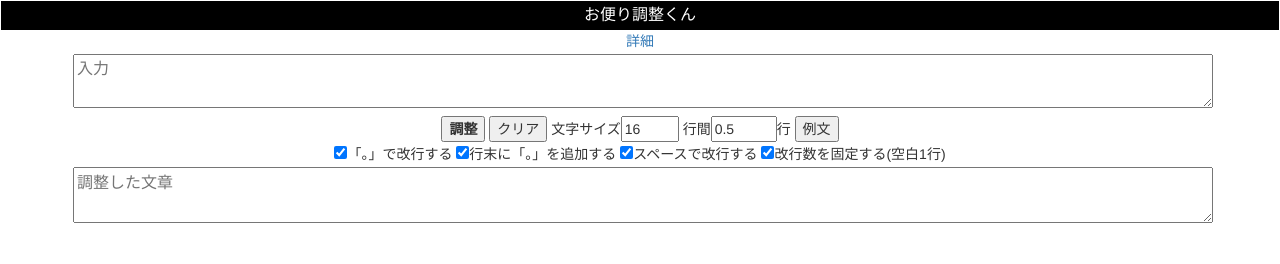
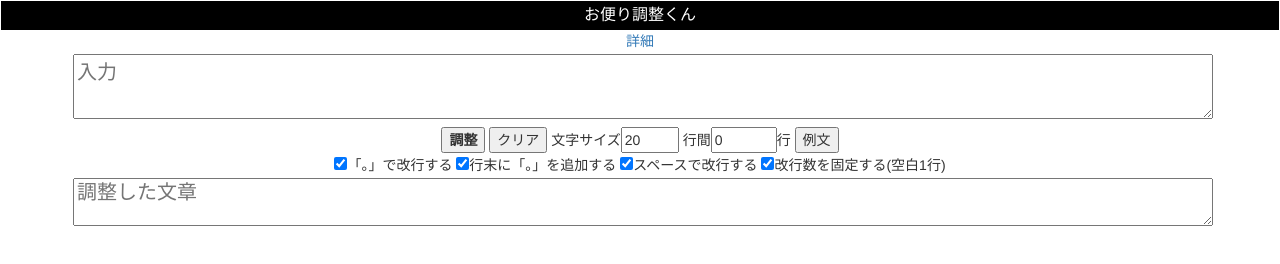
Before and after one commit to norihitoishida/adjust-posts, a plain HTML site: page index.html in a window 1280 px wide. Drawn offline with nearby package versions, Linux system fonts and the light colour scheme.

Commit message:
文字サイズのデフォルトを20px、行間のデフォルトを0に変更しました。

```diff
--- a/index.html
+++ b/index.html
@@ -20,8 +20,8 @@
         <div>
             <button id="adjust" style="font-weight:bold;">調整</button>
             <button id="clear"     >クリア</button>
-            文字サイズ<input type="number" id="fontsize" step="2" value="16" max="50" min="6">
-            行間<input type="number" id="linespace" step="0.1" value="0.5" max="2" min="0">行
+            文字サイズ<input type="number" id="fontsize" step="2" value="20" max="50" min="6">
+            行間<input type="number" id="linespace" step="0.1" value="0" max="2" min="0">行
             <button id="example"   >例文</button>
         </div>
         <div>
--- a/style.css
+++ b/style.css
@@ -17,13 +17,13 @@ textarea {
     margin: 3px;
     padding: 3px;
     font-size: 100%;
-    font-size: 16px;
+    font-size: 20px;
     resize: vertical;
 }
 #otayori_adjusted{
   font-family: "ＭＳ ゴシック",sans-serif;
   color: #000;
-  line-height:1.5em;
+  line-height:1em;
 }
 button {
     margin: auto;
```
